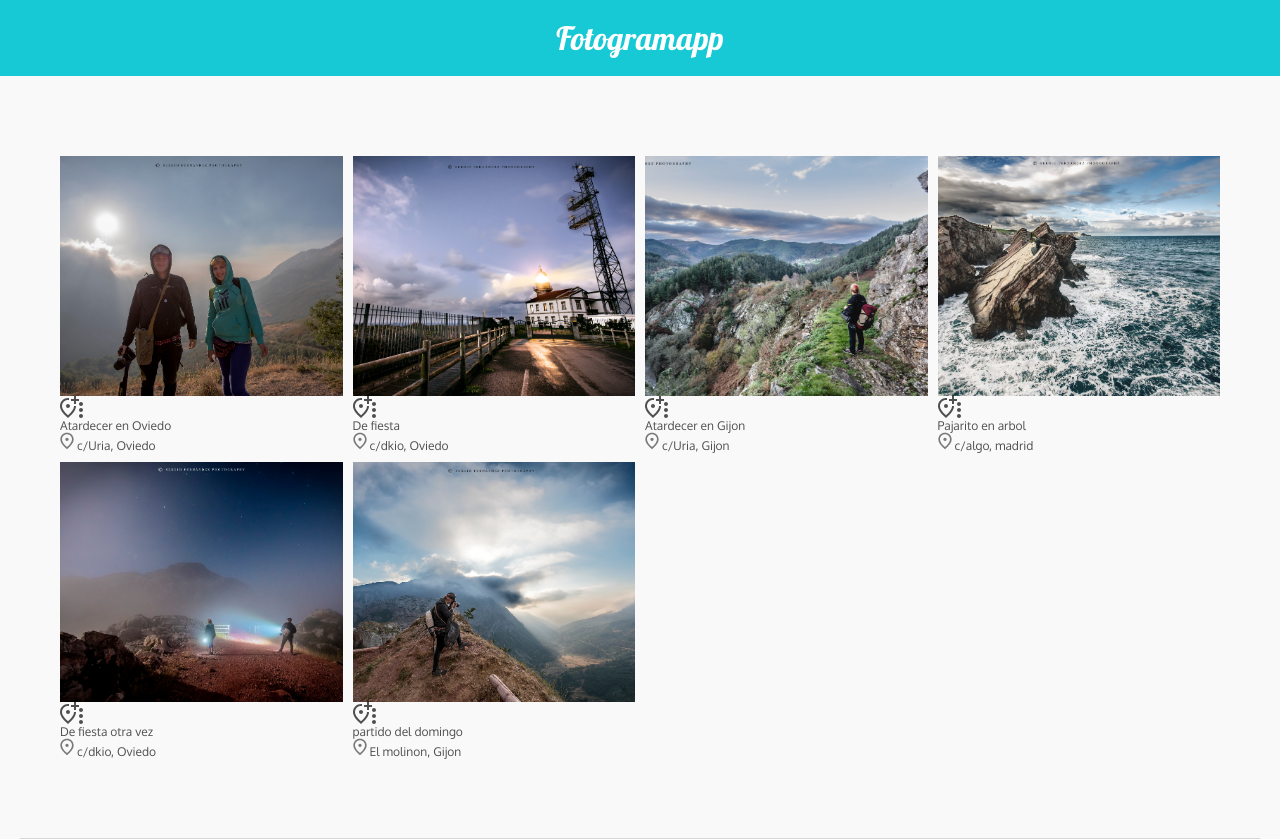
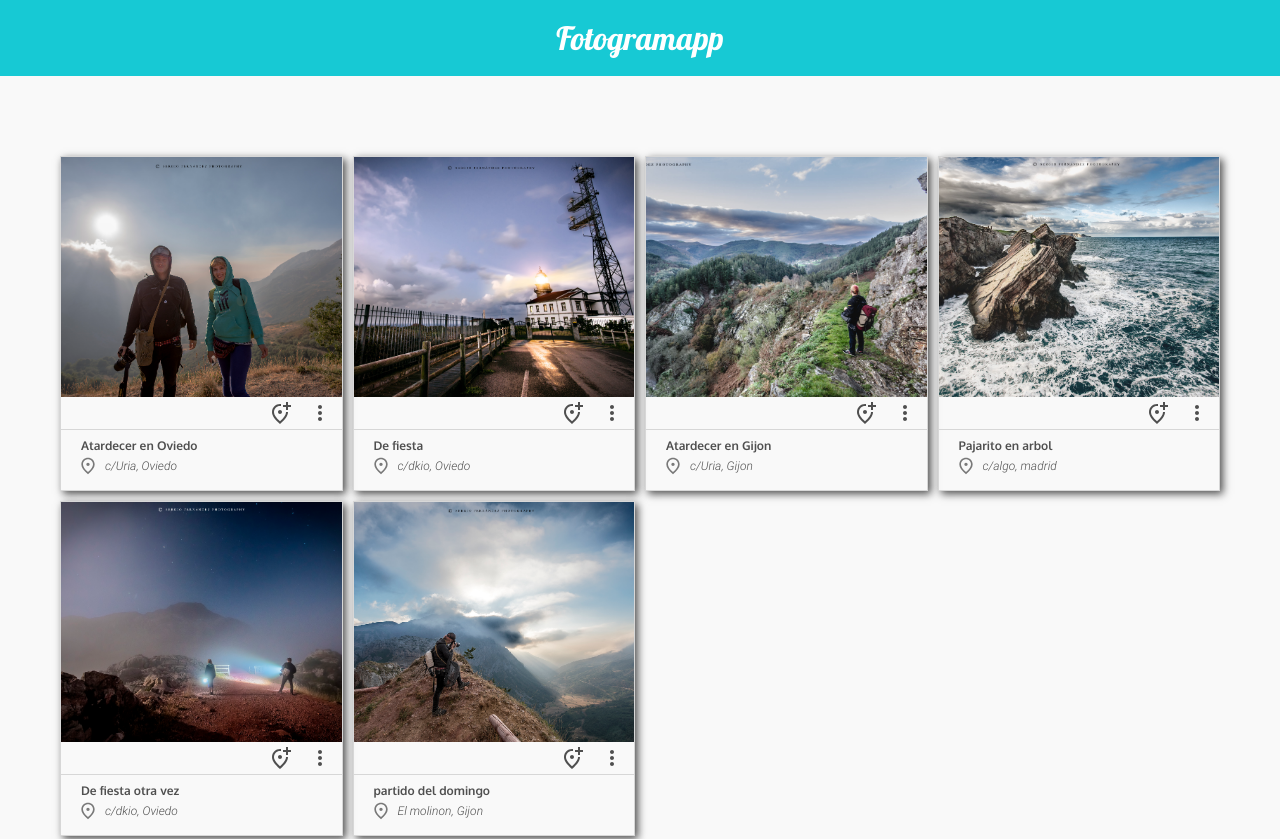
Before and after one commit to Sergio-Fernandez-Dev/fotogramapp, a Vue app in the folder frontend/: page / in a window 1280 px wide. Shown: the top 839 px of the page. Built offline with nearby package versions, Linux system fonts and the light colour scheme; data requests are answered from the project's data file.

Commit message:
add border shadow and fix padding top

```diff
--- a/frontend/src/assets/scss/layout/_main.scss
+++ b/frontend/src/assets/scss/layout/_main.scss
@@ -4,11 +4,10 @@
   font-size: map-get($map: $font-size, $key: "sm");
   background-color: map-get($color, "background");
   min-height: calc(100vh - (7.6rem + 7.2rem));
-  padding-bottom: 1rem;
+  padding: 1rem 0;
   @include flex($direction: column, $justify: flex-start);
 
   @include screen($screen-md) {
     padding: 8rem 4rem;
-
   }
 }
--- a/frontend/src/components/card/ImageCard.vue
+++ b/frontend/src/components/card/ImageCard.vue
@@ -13,15 +13,17 @@ defineProps({
 <template>
   <section class="card">
     <div class="card__img" :style="`background-image:url(${url})`"></div>
-    <section class="card__buttons">
-      <IconAddLocation />
-      <IconOptions />
-    </section>
+    <div class="card__wrapper">
+      <section class="card__buttons">
+        <IconAddLocation />
+        <IconOptions />
+      </section>
+    </div>
     <section class="card__info">
       <h3 class="card__title">{{ title }}</h3>
       <div class="card__location">
         <IconLocation />
-        {{ location }}
+        <p class="card__p">{{ location }}</p>
       </div>
     </section>
   </section>
@@ -29,11 +31,42 @@ defineProps({
 
 <style lang="scss" scoped>
 .card {
-  height: 100%;
+  border:  0.1rem solid map-get($map: $color, $key: "border");
+  box-shadow: 0.3rem 0.3rem 0.8rem ;
+
+  &__buttons {
+    width: 5rem;
+    @include flex($direction: row, $justify: space-between);
+  }
   &__img {
     height: 24rem;
     background-position: center;
     background-size: cover;
   }
+  &__info {
+    padding: 1rem 2rem;
+
+  }
+  &__location {
+    font-family: $secondary-font-family;
+    font-size: map-get($map: $font-size, $key: "sm");
+    padding-bottom: 0.5rem;
+    @include flex($direction: row, $justify: flex-start);
+  }
+  &__p {
+    padding-left: 1rem;
+  }
+  &__title {
+    font-family: $primary-font-family;
+    font-size: map-get($map: $font-size, $key: "sm");
+    font-weight: bold;
+    padding-bottom: 0.5rem;
+  }
+  &__wrapper {
+    width: 100%;
+    padding: 0.5rem 2rem;
+    border-bottom:  0.1rem solid map-get($map: $color, $key: "border");
+    @include flex($direction: row, $justify: flex-end);
+  }
 }
 </style>
```
